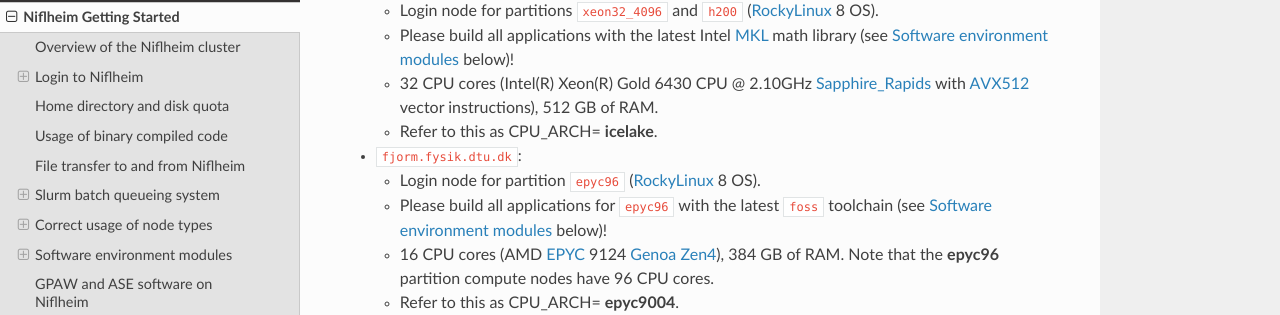
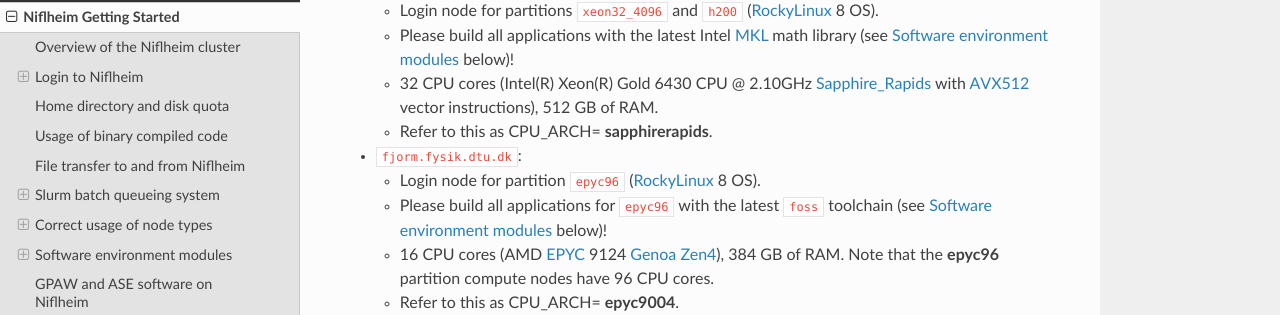
Before and after one commit to OleHolmNielsen/Niflheim_users, a Sphinx documentation site: the page built from docs/Niflheim_Getting_Started.rst, in a window 1280 px wide and 900 px high, scrolled down 1032 px. Shown: the part 136-451 px from the top of the window. Built offline with Sphinx 7.4.7 and the Read the Docs theme 3.1.0, drawn with Linux system fonts in a browser that asks for light colours; some of the changed text lies outside the part shown.

Commit message:
Minor edits

```diff
--- a/docs/Niflheim_Getting_Started.rst
+++ b/docs/Niflheim_Getting_Started.rst
@@ -67,7 +67,7 @@ Niflheim's login nodes are:
   * Login node for partitions ``xeon32_4096`` and ``h200`` (RockyLinux_ 8 OS).
   * Please build all applications with the latest Intel MKL_ math library (see `Software environment modules`_ below)!
   * 32 CPU cores (Intel(R) Xeon(R) Gold 6430 CPU @ 2.10GHz Sapphire_Rapids_ with AVX512_ vector instructions), 512 GB of RAM.
-  * Refer to this as CPU_ARCH= **icelake**.
+  * Refer to this as CPU_ARCH= **sapphirerapids**.
 
 * ``fjorm.fysik.dtu.dk``:
 
```
Also changed, not shown: other parts of docs/Niflheim_Getting_Started.rst (+1 -1 lines).
